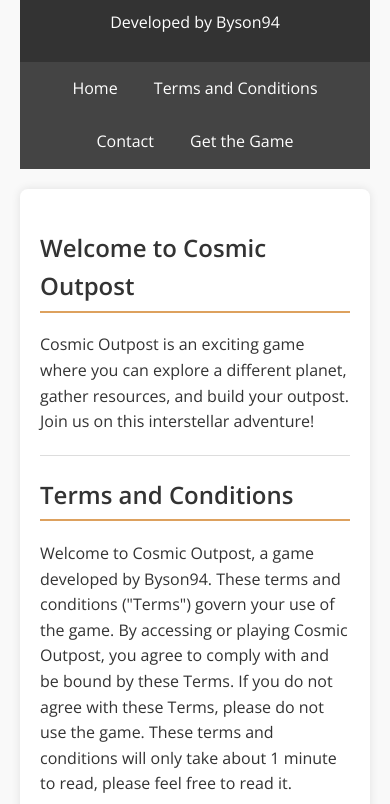
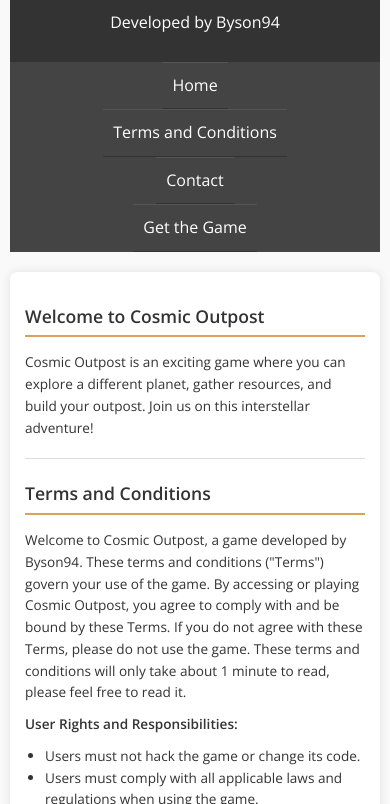
Before and after one commit to Byson94/Abandoned-Away-TermsAndConditions, a plain HTML site: page index.html in a window 390 px wide. Shown: the part 94-898 px from the top of the page. Drawn offline with nearby package versions, Linux system fonts and the light colour scheme.

Commit message:
Update index.html

```diff
--- a/index.html
+++ b/index.html
@@ -9,8 +9,8 @@
 
         body {
             font-family: 'Open Sans', sans-serif;
-            background-color: #f9f9f9; /* Light grey background */
-            color: #333; /* Dark grey text color */
+            background-color: #f9f9f9;
+            color: #333;
             margin: 0;
             padding: 0 20px;
             line-height: 1.6;
@@ -24,6 +24,9 @@
         nav {
             background-color: #444;
             overflow: hidden;
+            position: sticky;
+            top: 0;
+            z-index: 1000;
         }
         nav ul {
             list-style-type: none;
@@ -47,9 +50,9 @@
         }
         main {
             max-width: 800px;
-            margin: 20px auto; /* Center the content */
+            margin: 20px auto;
             padding: 20px;
-            background-color: #fff; /* White background for main content */
+            background-color: #fff;
             border-radius: 8px;
             box-shadow: 0 0 10px rgba(0, 0, 0, 0.1);
         }
@@ -59,7 +62,7 @@
         .section h2 {
             font-size: 1.5em;
             color: #333;
-            border-bottom: 2px solid #dda15e; /* Accent color */
+            border-bottom: 2px solid #dda15e;
             padding-bottom: 5px;
         }
         .section p, .section ul {
@@ -73,7 +76,7 @@
             color: #fff;
             text-align: center;
             padding: 10px 0;
-            position: relative; /* Changed to relative for standard footer positioning */
+            position: relative;
             width: 100%;
             margin-top: 20px;
         }
@@ -104,6 +107,42 @@
         }
         .back-to-top a:hover {
             background-color: #c3924a;
+        }
+        @media (max-width: 768px) {
+            nav ul {
+                display: flex;
+                flex-direction: column;
+                align-items: center;
+            }
+            nav ul li {
+                display: block;
+                width: 100%;
+            }
+            nav a {
+                padding: 10px;
+                border-top: 1px solid #555;
+                border-bottom: 1px solid #333;
+            }
+            .section h2 {
+                font-size: 1.25em;
+            }
+            .section p, .section ul {
+                font-size: 0.9em;
+            }
+        }
+        @media (max-width: 480px) {
+            body {
+                padding: 0 10px;
+            }
+            main {
+                padding: 15px;
+            }
+            .section h2 {
+                font-size: 1.1em;
+            }
+            .section p, .section ul {
+                font-size: 0.85em;
+            }
         }
     </style>
 </head>
@@ -177,22 +216,25 @@
             <p>For questions or concerns regarding these Terms, please contact us at Byson94@outlook.com.</p>
         </div>
         <div id="contact" class="section">
-            <h2>Contact</h2>
-            <p>If you have any questions or concerns, please reach out to us at Byson94@outlook.com.</p>
+            <h2>Contact Us</h2>
+            <p>If you have any questions or need support, feel free to contact us at Byson94@outlook.com.</p>
         </div>
         <div id="getthegame" class="section">
             <h2>Get the Game</h2>
-            <p>The game is currently under development and will be available soon. Stay tuned!</p>
+            <p>Download Cosmic Outpost and embark on your interstellar adventure today!</p>
+            <a href="https://example.com/download" class="back-to-top">Download Now</a>
         </div>
         <div class="back-to-top">
-            <a href="#">Back to Top</a>
+            <a href="#home">Back to Top</a>
         </div>
     </main>
     <footer>
-        <p>&copy; 2024 Byson94. All rights reserved.</p>
+        <p>Cosmic Outpost &copy; 2024 Byson94</p>
         <div class="footer-links">
+            <a href="#home">Home</a>
             <a href="#terms">Terms and Conditions</a>
-            <a href="#contact">Contact Us</a>
+            <a href="#contact">Contact</a>
+            <a href="#getthegame">Get the Game</a>
         </div>
     </footer>
 </body>
```
